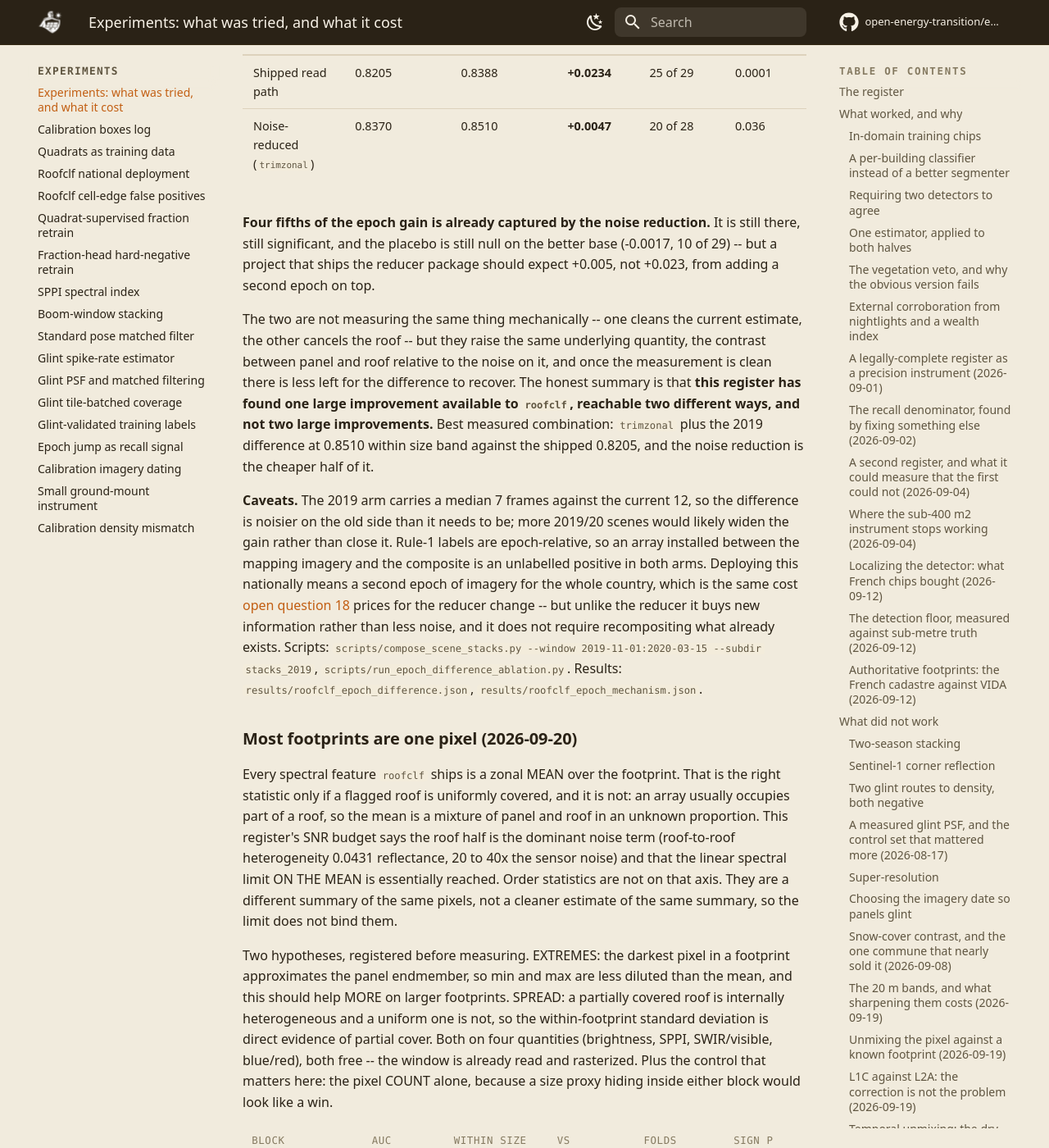
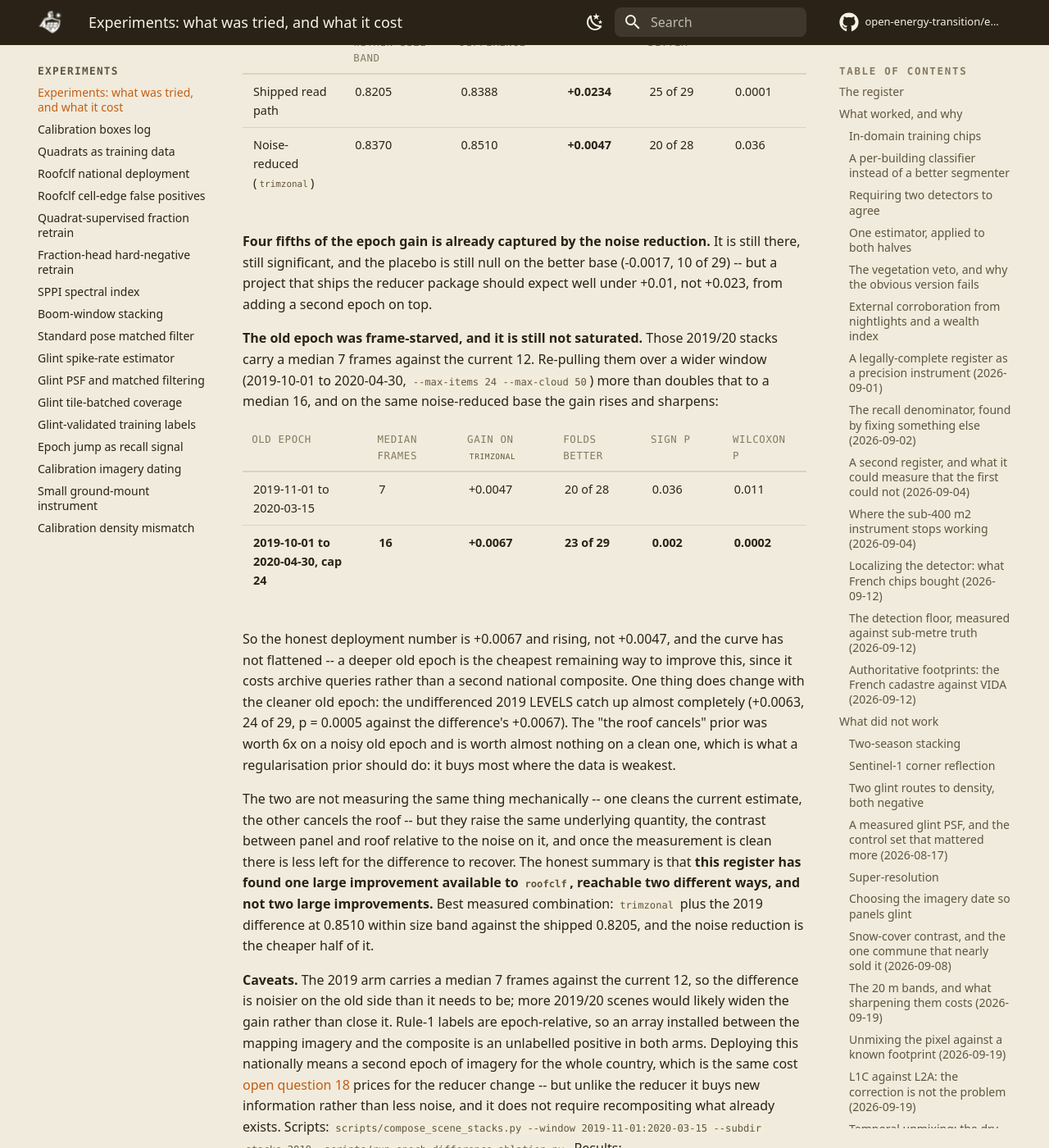
Before and after one commit to open-energy-transition/earthpv, an MkDocs documentation site: the page built from docs/experiments.md, in a window 1280 px wide and 1400 px high, scrolled down 46539 px. Shown: the whole window at 82% size. Built offline with MkDocs 1.6.1 and Material for MkDocs 9.7.7, drawn with Linux system fonts in a browser that asks for light colours; comment, search, counter and statistics services are not loaded; some of the changed text lies outside the part shown.

Commit message:
The old epoch was frame-starved, and it is still not saturated
The caveat published with the epoch-difference result said the 2019/20 arm carried a median
7 frames against the current 12, so the difference was noisier on the old side than it
needed to be. Tested rather than left as an assertion. Re-pulling the same 31 quadrats over
a wider window (2019-10-01:2020-04-30, --max-items 24 --max-cloud 50) more than doubles the
depth to a median 16 frames, and on the same noise-reduced base:

    old epoch                       frames   gain  better        p   wilcoxon
    2019-11-01:2020-03-15                7 +0.0047   20/28    0.036     0.011
    2019-10-01:2020-04-30, cap 24       16 +0.0067   23/29    0.002    0.0002

So the honest deployment number is +0.0067 and rising, not +0.0047, and the curve has not
flattened: a deeper old epoch is the cheapest remaining way to improve this, costing archive
queries rather than a second national composite. The placebo is unchanged at -0.0017 (it
never touched the old stack).

One thing does change with a cleaner old epoch: the undifferenced 2019 LEVELS catch up
almost completely, +0.0063 (24/29, p = 0.0005) against the difference's +0.0067, where on
the noisy old epoch the difference beat them 6x. That is what a regularisation prior should
do -- "the roof cancels" buys most where the data is weakest and little where it is not.

Open question 21 loses its depth item; the capacity-chain and transfer items stay open.

Co-Authored-By: Claude Opus 5 (1M context) <noreply@anthropic.com>

```diff
--- a/docs/experiments.md
+++ b/docs/experiments.md
@@ -86,7 +86,7 @@ see [Open questions](open-questions.md).
 | [Gradient boosting instead of the linear model](#the-model-class-ranking-and-calibration-disagree-2026-09-19) | <span class="outcome mixed">partial</span> | Ranks WORSE (-0.023 within size band, 4 of 30 folds) and calibrates BETTER (per-quadrat rate error 0.031 to 0.017, 20 of 29 quadrats). |
 | [Footprint shape as model features](#the-model-class-ranking-and-calibration-disagree-2026-09-19) | <span class="outcome negative">rejected</span> | -0.0001 AUC, 14 of 30 folds, p=1.00. The 0.8593 that made it look best was a difference of medians. |
 | [Area-weighted training loss](#aiming-at-the-aggregate-weighting-and-recalibration-2026-09-19) | <span class="outcome negative">rejected</span> | Improves the area ratio it optimises (1.084 to 1.035) and loses on both ranking (-0.0111 AUC) and count calibration (0.0308 to 0.0395). |
-| [A pre-boom epoch as the roof's own control](#the-roof-is-its-own-control-2026-09-20) | <span class="outcome mixed">partial</span> | +0.0234 within size band over the SHIPPED read path (25 of 29 folds, p = 0.0002, placebo null) but only **+0.0047 over the noise-reduced one** (20 of 28, p = 0.036). The two levers are not additive. |
+| [A pre-boom epoch as the roof's own control](#the-roof-is-its-own-control-2026-09-20) | <span class="outcome mixed">partial</span> | +0.0234 within size band over the SHIPPED read path (25 of 29 folds, p = 0.0002, placebo null) but only **+0.0067 over the noise-reduced one** (23 of 29, p = 0.002). The two levers are not additive, and the old epoch is not yet deep enough. |
 | [Within-footprint pixel distribution](#most-footprints-are-one-pixel-2026-09-20) | <span class="outcome negative">rejected</span> | Extremes and spread of the same pixels the zonal mean averages: -0.0006 to -0.0015 within size band, 11 to 12 of 29 folds, p = 0.27 to 0.46. |
 | [Per-stratum deployment thresholds](#one-threshold-is-already-the-right-one-2026-09-20) | <span class="outcome negative">rejected</span> | Equal precision per size/density stratum COSTS 3.0 to 9.2 points of recall at matched precision (4 to 7 of 25 quadrats, p = 0.001 to 0.029). |
 | [Per-stratum score recalibration, one global cut](#one-threshold-is-already-the-right-one-2026-09-20) | <span class="outcome negative">rejected</span> | The theoretically-correct version. Pooled +1.3 points of recall, median per-quadrat +0.0000, 12 of 24 quadrats, p = 1.00. |
@@ -1533,8 +1533,26 @@ quadrats. Re-running the whole ablation on the `trimzonal` table instead:
 
 **Four fifths of the epoch gain is already captured by the noise reduction.** It is still
 there, still significant, and the placebo is still null on the better base (-0.0017, 10 of
-29) -- but a project that ships the reducer package should expect +0.005, not +0.023, from
-adding a second epoch on top.
+29) -- but a project that ships the reducer package should expect well under +0.01, not
++0.023, from adding a second epoch on top.
+
+**The old epoch was frame-starved, and it is still not saturated.** Those 2019/20 stacks
+carry a median 7 frames against the current 12. Re-pulling them over a wider window
+(2019-10-01 to 2020-04-30, `--max-items 24 --max-cloud 50`) more than doubles that to a
+median 16, and on the same noise-reduced base the gain rises and sharpens:
+
+| Old epoch | Median frames | Gain on `trimzonal` | Folds better | Sign p | Wilcoxon p |
+| --- | --- | --- | --- | --- | --- |
+| 2019-11-01 to 2020-03-15 | 7 | +0.0047 | 20 of 28 | 0.036 | 0.011 |
+| **2019-10-01 to 2020-04-30, cap 24** | **16** | **+0.0067** | **23 of 29** | **0.002** | **0.0002** |
+
+So the honest deployment number is +0.0067 and rising, not +0.0047, and the curve has not
+flattened -- a deeper old epoch is the cheapest remaining way to improve this, since it
+costs archive queries rather than a second national composite. One thing does change with
+the cleaner old epoch: the undifferenced 2019 LEVELS catch up almost completely (+0.0063,
+24 of 29, p = 0.0005 against the difference's +0.0067). The "the roof cancels" prior was
+worth 6x on a noisy old epoch and is worth almost nothing on a clean one, which is what a
+regularisation prior should do: it buys most where the data is weakest.
 
 The two are not measuring the same thing mechanically -- one cleans the current estimate,
 the other cancels the roof -- but they raise the same underlying quantity, the contrast
```
Also changed, not shown: docs/open-questions.md (+7 -10 lines), 3 other files.
